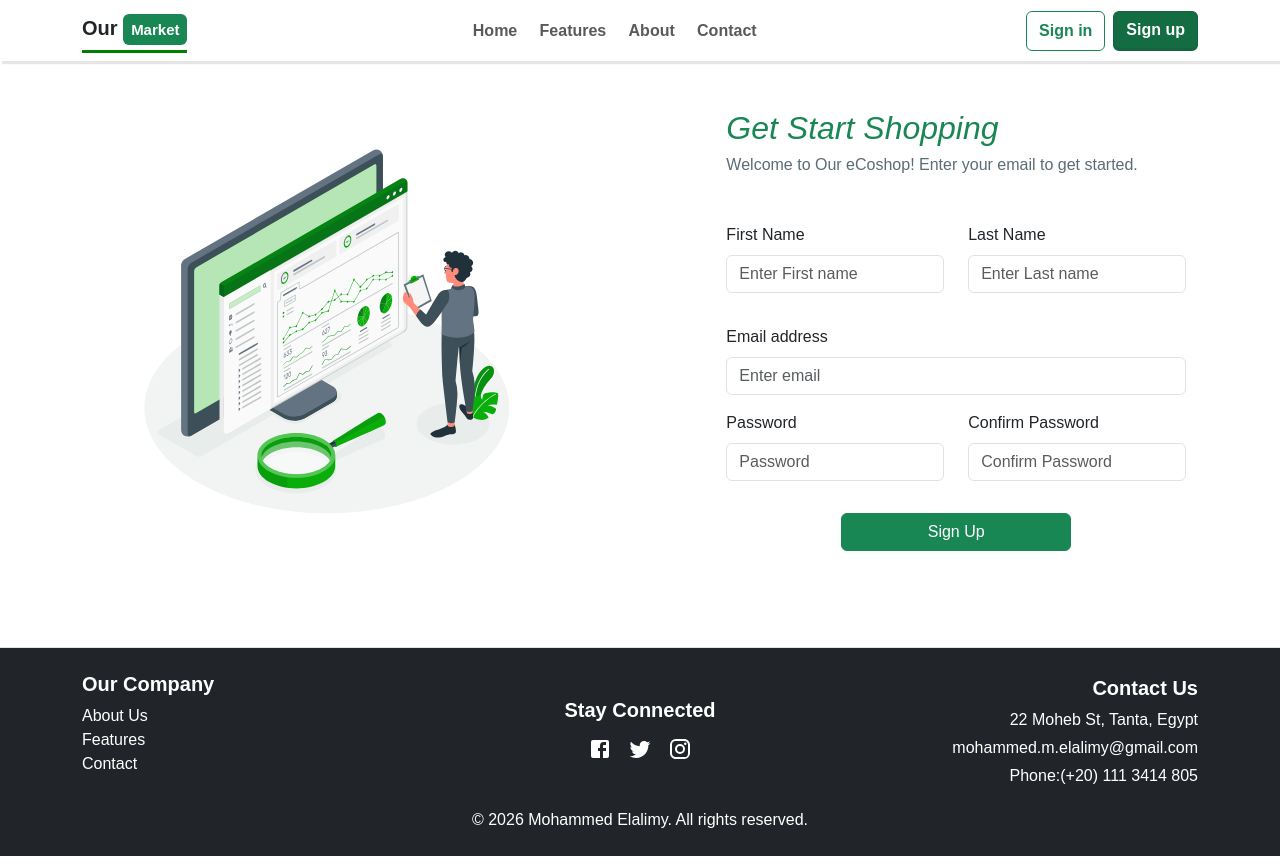
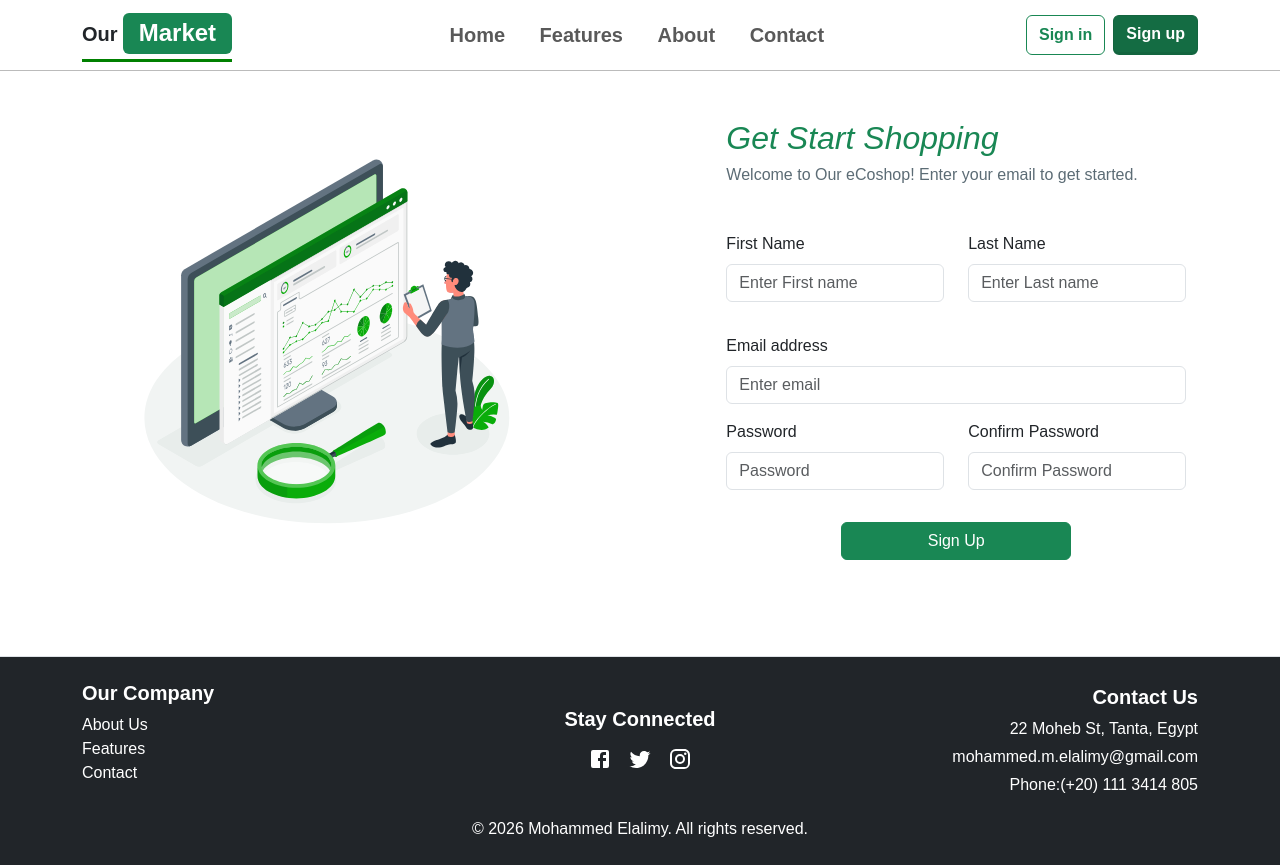
Before and after one commit to mohammedmelalimy/Our-Market-Website, a React (Vite) app in the folder frontend/: page /signup in a window 1280 px wide. Built offline with nearby package versions, Linux system fonts and the light colour scheme; a web font is replaced by a local one.

Commit message:
update hero section

```diff
--- a/frontend/package.json
+++ b/frontend/package.json
@@ -27,6 +27,7 @@
     "react-responsive": "^10.0.0",
     "react-router-dom": "^6.26.2",
     "react-slick": "^0.30.2",
+    "react-typed": "^2.0.12",
     "redux": "^5.0.1",
     "slick-carousel": "^1.8.1"
   },
--- a/frontend/src/components/Main/Mainnav.jsx
+++ b/frontend/src/components/Main/Mainnav.jsx
@@ -1,47 +1,51 @@
 import MenuIcon from '@mui/icons-material/Menu';
-import { useState } from 'react';
+import { useState, useEffect } from 'react';
 import { Badge, Button, Container, Nav, Navbar, Offcanvas } from 'react-bootstrap';
 import { useMediaQuery } from 'react-responsive';
 import { NavLink } from 'react-router-dom';
-import Signin from '../../pages/mainpages/Signin'; // Import Signin component
-import CustomModal from './CustomModal'; // Import CustomModal component
+import Signin from '../../pages/mainpages/Signin';
+import CustomModal from './CustomModal';
+import '../../styles/Landing/Nav.module.css';
 
 const Mainnav = () => {
     const [show, setShow] = useState(false);
-    const [showModal, setShowModal] = useState(false); // State for modal visibility
+    const [showModal, setShowModal] = useState(false);
+    const [scrolled, setScrolled] = useState(false);
 
     const handleClose = () => setShow(false);
     const handleShow = () => setShow(true);
-    const handleShowModal = () => setShowModal(true); // Open modal
-    const handleCloseModal = () => setShowModal(false); // Close modal
+    const handleShowModal = () => setShowModal(true);
+    const handleCloseModal = () => setShowModal(false);
 
     const isMobile = useMediaQuery({ maxWidth: 767 });
 
+    // Scroll effect
+    useEffect(() => {
+        const handleScroll = () => {
+            setScrolled(window.scrollY > 50);
+        };
+        window.addEventListener('scroll', handleScroll);
+        return () => window.removeEventListener('scroll', handleScroll);
+    }, []);
+
     return (
         <div>
-            <Navbar className="sticky-top" data-bs-theme="light"
-              style={{ boxShadow: '2px 3px 1px rgba(0, 0, 0, 0.1)'  , backgroundColor: '#ffffff00' }}>
+            <Navbar
+                className={`sticky-top py-2 fs-5 navbar-transparent ${scrolled ? 'scrolled' : ''}`}
+                data-bs-theme="light" style={{borderBottom:'1px solid rgb(187, 187, 187)'}}
+            >
                 <Container>
-                    <Navbar.Brand as={NavLink} to="/" className='text-dark fw-bold active'>
-                        Our <Badge className='bg-success p-2'>Market</Badge>
+                    <Navbar.Brand as={NavLink} to="/" className='text-dark active' style={{fontWeight:'800'}}>
+                        Our <Badge className='bg-success fw-bold fs-4'>Market</Badge>
                     </Navbar.Brand>
                     {!isMobile && (
                         <>
-                            <Nav className='d-flex justify-content-evenly' style={{ width: '28%' , fontWeight: '700' }}>
-                                <Nav.Link as={NavLink} to="/" className={({ isActive }) => (isActive ? "active text-dark" : "text-dark")}>
-                                    Home
-                                </Nav.Link>
-                                <Nav.Link as={NavLink} to="features" className={({ isActive }) => (isActive ? "active text-dark" : "text-dark")}>
-                                    Features
-                                </Nav.Link>
-                                <Nav.Link as={NavLink} to="about-us" className={({ isActive }) => (isActive ? "active text-dark" : "text-dark")}>
-                                    About
-                                </Nav.Link>
-                                <Nav.Link as={NavLink} to="contact" className={({ isActive }) => (isActive ? "active text-dark" : "text-dark")}>
-                                    Contact
-                                </Nav.Link>
+                            <Nav className='d-flex justify-content-between' style={{ width: '35%', fontWeight: '700' }}>
+                                <Nav.Link as={NavLink} to="/" className={({ isActive }) => (isActive ? "active text-dark" : "text-dark")}>Home</Nav.Link>
+                                <Nav.Link as={NavLink} to="features" className={({ isActive }) => (isActive ? "active text-dark" : "text-dark")}>Features</Nav.Link>
+                                <Nav.Link as={NavLink} to="about-us" className={({ isActive }) => (isActive ? "active text-dark" : "text-dark")}>About</Nav.Link>
+                                <Nav.Link as={NavLink} to="contact" className={({ isActive }) => (isActive ? "active text-dark" : "text-dark")}>Contact</Nav.Link>
                             </Nav>
-
                             <div className="d-flex">
                                 <Button onClick={handleShowModal} variant='outline-success' className='me-2 fw-bold'>
                                     Sign in
@@ -52,14 +56,16 @@ const Mainnav = () => {
                             </div>
                         </>
                     )}
+
                     {isMobile && (
                         <div onClick={handleShow} style={{ cursor: 'pointer' }}>
                             <MenuIcon fontSize="large" />
                         </div>
                     )}
-                    <Offcanvas show={show} onHide={handleClose}>
+
+                    <Offcanvas show={show} onHide={handleClose} placement="end">
                         <Offcanvas.Header closeButton>
-                            <Offcanvas.Title>Offcanvas Menu</Offcanvas.Title>
+                            <Offcanvas.Title>Menu</Offcanvas.Title>
                         </Offcanvas.Header>
                         <Offcanvas.Body>
                             <Nav className='flex-column'>
@@ -72,7 +78,7 @@ const Mainnav = () => {
                                         Sign in
                                     </Button>
                                     <Button variant='success'>
-                                        <Nav.Link to="signup" onClick={handleClose} className='fw-bold'>Sign up</Nav.Link>
+                                        <Nav.Link to="signup" onClick={handleClose} className='fw-bold text-white'>Sign up</Nav.Link>
                                     </Button>
                                 </div>
                             </Nav>
@@ -92,5 +98,4 @@ const Mainnav = () => {
         </div>
     );
 };
-
 export default Mainnav;
--- a/frontend/src/pages/mainpages/Home/Hero.jsx
+++ b/frontend/src/pages/mainpages/Home/Hero.jsx
@@ -2,7 +2,7 @@ import { Button } from "react-bootstrap";
 import heroImage from "../../../assets/snaacks.jpg";
 import ArrowForwardIcon from '@mui/icons-material/ArrowForward';
 import "../../../styles/Landing/Hero.module.css";
-
+import { ReactTyped } from "react-typed";
 
 
 const Hero = () => {
@@ -17,8 +17,15 @@ const Hero = () => {
               <span>Free shipping on orders $35+</span>
             </div>
             <h1 className="display-4 fw-bold mb-3">
-              Discover Your
-              <span className="d-block text-success">Favorite Snacks</span>
+              Discover Your <br/>
+              <span className="text-success">
+                <ReactTyped
+                  strings={["Favorite Snacks..."]}
+                  typeSpeed={280}
+                  backSpeed={80}
+                  loop
+                />
+              </span>
             </h1>
             <p className="lead text-muted mb-4">
               From crispy chips to sweet treats, explore our curated collection of premium snacks from around the world.
--- a/frontend/src/styles/Landing/Home.module.css
+++ b/frontend/src/styles/Landing/Home.module.css
@@ -38,7 +38,6 @@
         margin-bottom: 10px;
     }
 
-    /* اخفاء النص على الموبايل لكن السهم يفضل */
     .viewtext {
         display: none;
     }
--- /dev/null
+++ b/frontend/src/styles/Landing/Nav.module.css
@@ -0,0 +1,24 @@
+
+.navbar-transparent {
+    background-color: rgba(255, 255, 255, 0.6);
+    backdrop-filter: blur(10px);
+    -webkit-backdrop-filter: blur(10px);
+    transition: background-color 0.3s ease;
+}
+
+
+.navbar-transparent.scrolled {
+    background-color: rgba(255, 255, 255, 0.9);
+}
+
+
+.navbar-transparent .nav-link:hover {
+    color: #28a745;
+}
+
+
+@media (max-width: 767px) {
+    .offcanvas-body {
+        height: 100%;
+    }
+}
```
Also changed, not shown: 1 other file (tests, documents, lock files or other folders).
